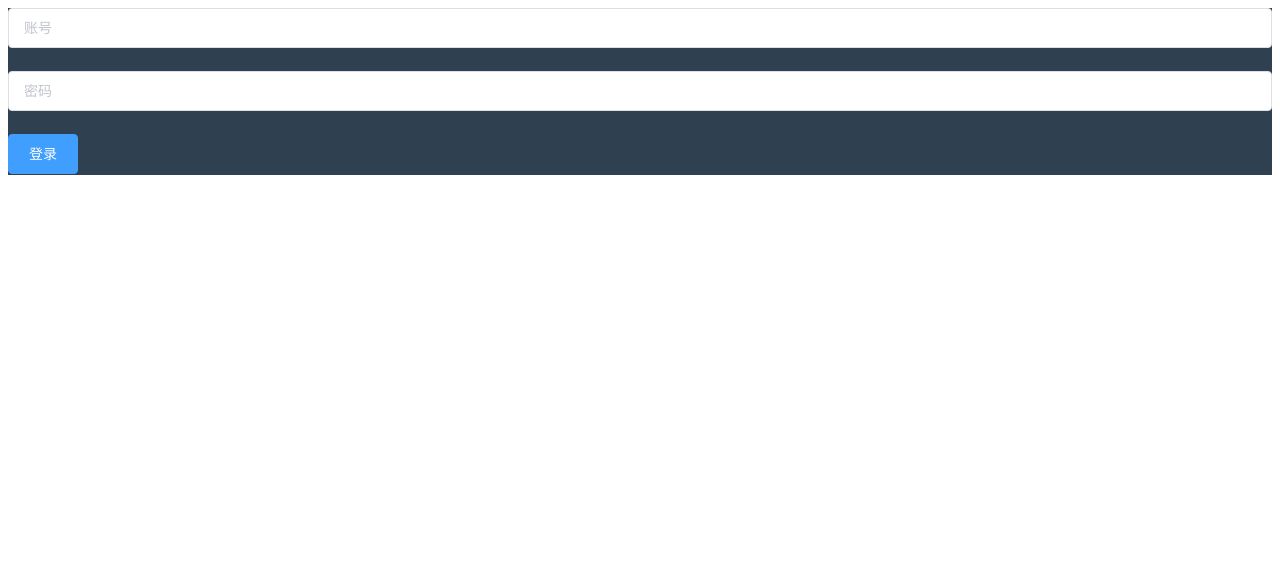
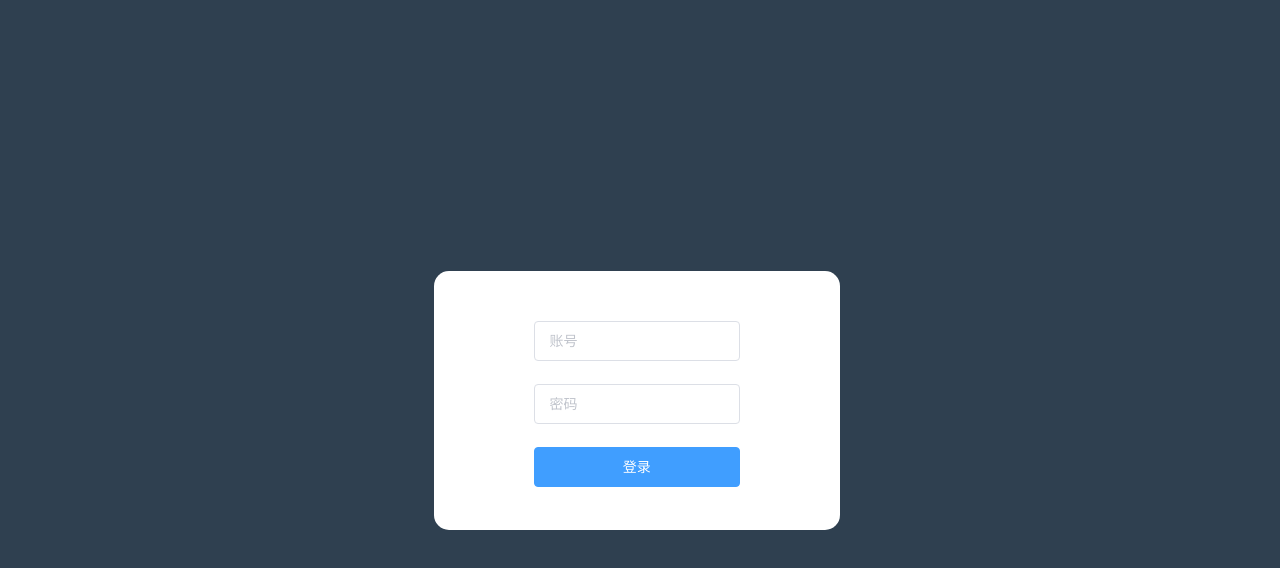
Before and after one commit to HaoLinDd/admin-vue, a Vue app: page /login in a window 1280 px wide. Shown: the top 568 px of the page. Built offline with nearby package versions, Linux system fonts and the light colour scheme; the HTML template or start-up script is replaced by a standard one.

Commit message:
布局login组件

```diff
--- a/src/App.vue
+++ b/src/App.vue
@@ -5,5 +5,8 @@
 </template>
 
 <style>
-
+#app {
+  width: 100%;
+  height: 100%;
+}
 </style>
--- a/src/assets/css/index.css
+++ b/src/assets/css/index.css
@@ -0,0 +1,9 @@
+html, body, ul, ol, li, h1, h2, h3, h4, h5 {
+  padding: 0;
+  margin: 0;
+  list-style: none;
+}
+html, body {
+  width: 100%;
+  height: 100%;
+}
--- a/src/components/login/script.js
+++ b/src/components/login/script.js
@@ -21,7 +21,7 @@ export default {
   },
   methods: {
     handelLogin () {
-      axios.post('http://localhost:8888/api/private/v1/login', this.loginFrom)
+      axios.post('http://localhost:8888/api/private/v1/login', this.loginForm)
         .then(res => {
           const { data, meta } = res.data
           const { msg, status } = meta
@@ -35,9 +35,6 @@ export default {
     },
     resetForm (formName) {
       this.$refs['loginFrom'].resetFields()
-    },
-    loginSubmit () {
-
     }
   }
 }
--- a/src/components/login/style.css
+++ b/src/components/login/style.css
@@ -1,5 +1,17 @@
 .login-warp {
   width: 100%;
   height: 100%;
+  display: flex;
+  justify-content: center;
+  align-items: center;
   background-color: #2f4050;
 }
+.userInfo {
+  width: 50%;
+  border-radius: 15px;
+  padding: 50px 100px 20px 100px;
+  background-color: #fff;
+}
+.btn {
+  width: 100%;
+}
--- a/src/components/login/template.html
+++ b/src/components/login/template.html
@@ -8,7 +8,7 @@
         <el-input type='password' v-model='loginForm.password' placeholder='密码'></el-input>
       </el-form-item>
       <el-form-item>
-        <el-button type='primary' class='btn' @click='loginSubmit'>登录</el-button>
+        <el-button type='primary' class='btn' @click='handelLogin'>登录</el-button>
       </el-form-item>
     </div>
   </el-form>
--- a/src/main.js
+++ b/src/main.js
@@ -4,6 +4,7 @@ import ElementUI from 'element-ui'
 import 'element-ui/lib/theme-chalk/index.css'
 import router from './router'
 import store from './store'
+import '@/assets/css/index.css'
 
 Vue.use(ElementUI)
 
```
